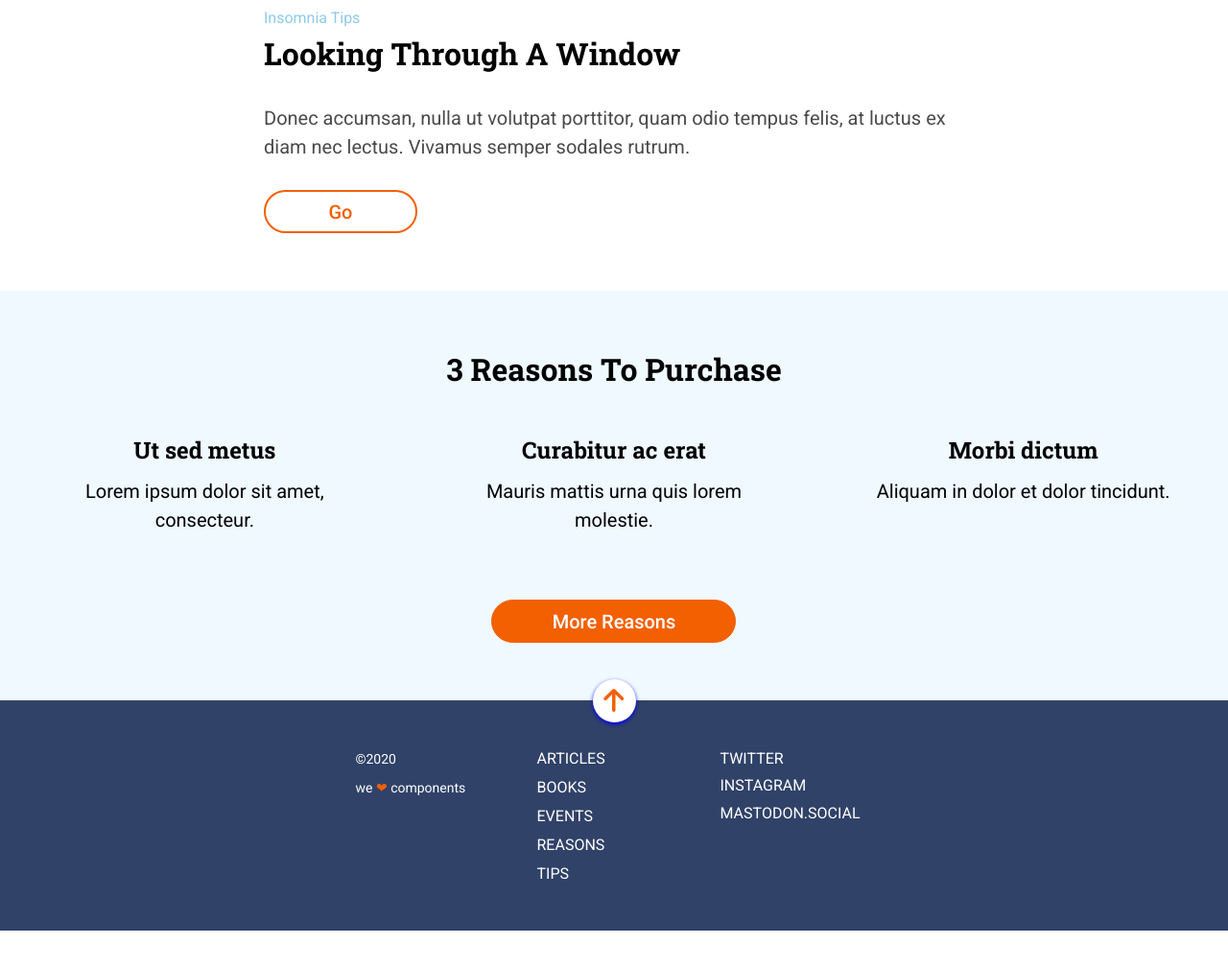
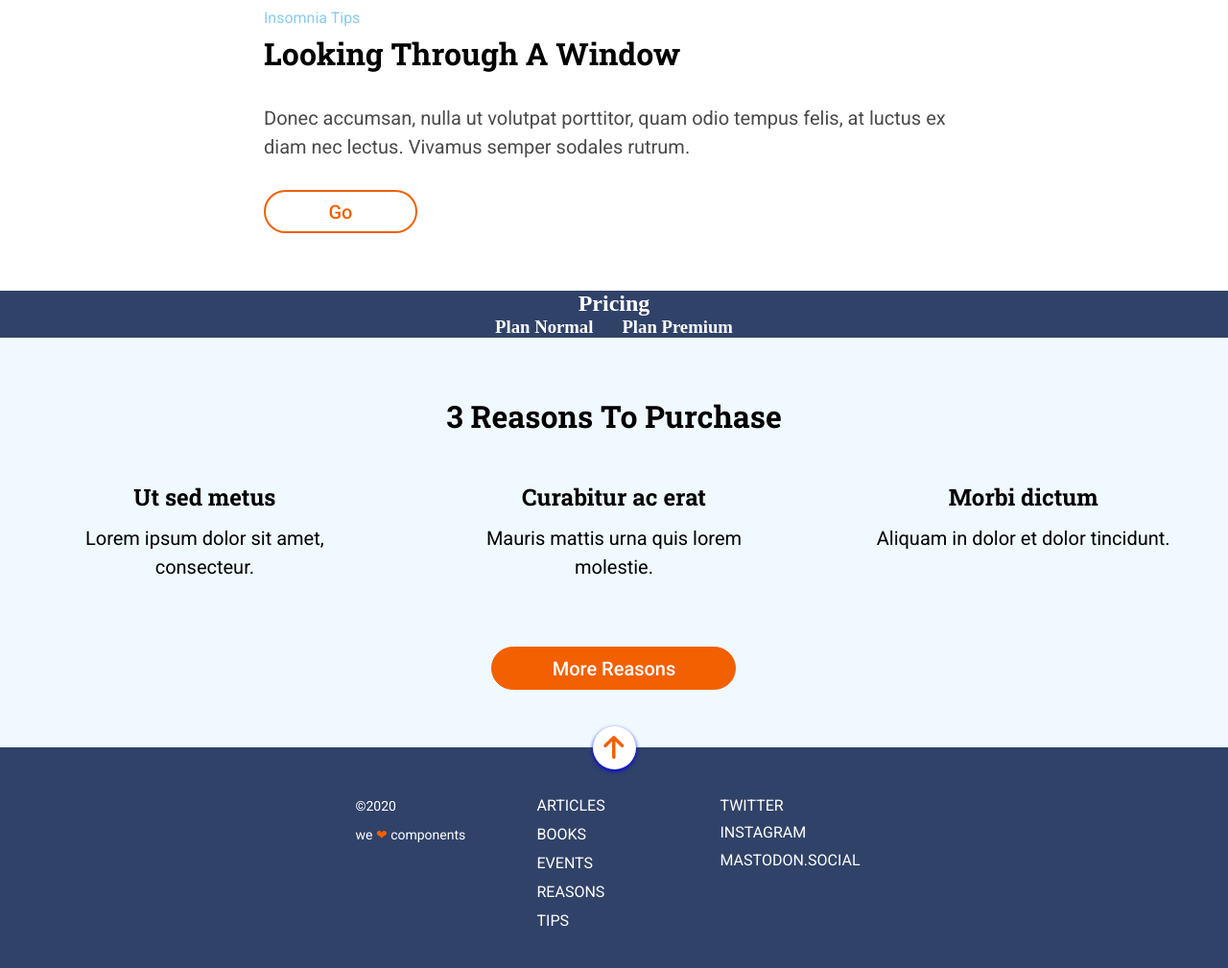
Before and after one commit to maribelgr/layout-anonymous-proxy, a website: page src/html/index.html in a window 1280 px wide. Shown: the part 857-1866 px from the top of the page at 96% size. Before the commit the page ends 1827 px from the top, so only its background shows below. Drawn offline with nearby package versions, Linux system fonts and the light colour scheme; files that its build step writes are made by us from their sources; files whose address does not match are found by name.

Commit message:
Add pricing

```diff
--- a/src/html/index.html
+++ b/src/html/index.html
@@ -23,6 +23,7 @@
     <include src="./partials/header.html"> </include>
     <main>
       <include src="./partials/module2.html"></include>
+      <include src="./partials/pricing.html"></include>
       <include src="./partials/module3.html"></include>
     </main>
     <include src="./partials/footer.html"></include>
--- /dev/null
+++ b/src/html/partials/pricing.html
@@ -0,0 +1,7 @@
+<section class="main-container">
+  <h2>pricing</h1>
+  <div class="subtitle-container">
+    <h3 class="normal">plan normal</h2>
+    <h3 class="premium">plan premium</h2>
+  </div>
+</section>
--- /dev/null
+++ b/src/scss/components/_pricing.scss
@@ -0,0 +1,28 @@
+.main-container {
+  width: 100vw;
+  background-color: $color-grey-blue;
+  color: $color-white;
+  display: flex;
+  flex-direction: column;
+  justify-content: center;
+  align-items: center;
+  text-transform: capitalize;
+}
+.subtitle-container {
+  @media all and (min-width: 768px) {
+    display: flex;
+    flex-direction: row;
+    justify-content: center;
+    align-items: center;
+  }
+}
+.normal {
+  @media all and (min-width: 768px) {
+    margin-right: 15px;
+  }
+}
+.premium {
+  @media all and (min-width: 768px) {
+    margin-left: 15px;
+  }
+}
--- a/src/scss/main.scss
+++ b/src/scss/main.scss
@@ -2,5 +2,6 @@
 @import "core/reset";
 @import "layout/header";
 @import "components/module2";
+@import "components/pricing";
 @import "components/module3";
 @import "layout/footer";
```
